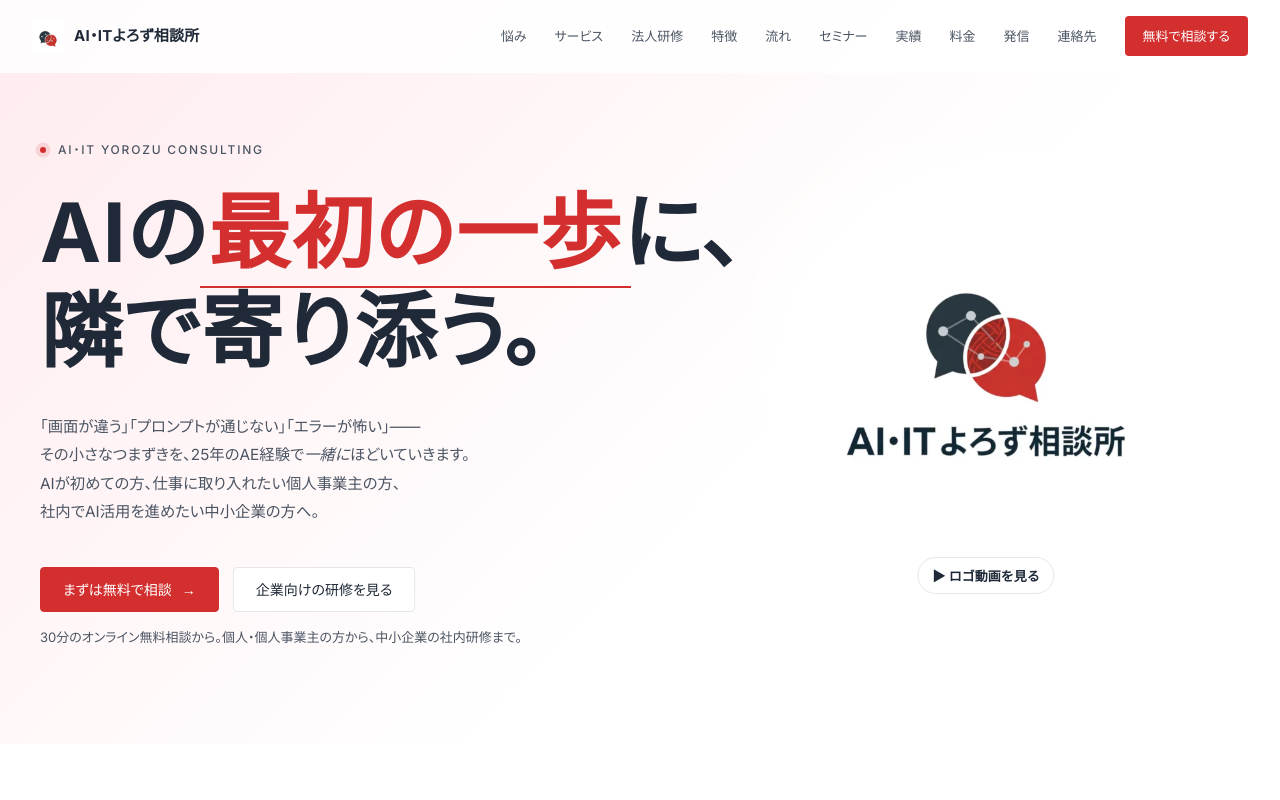
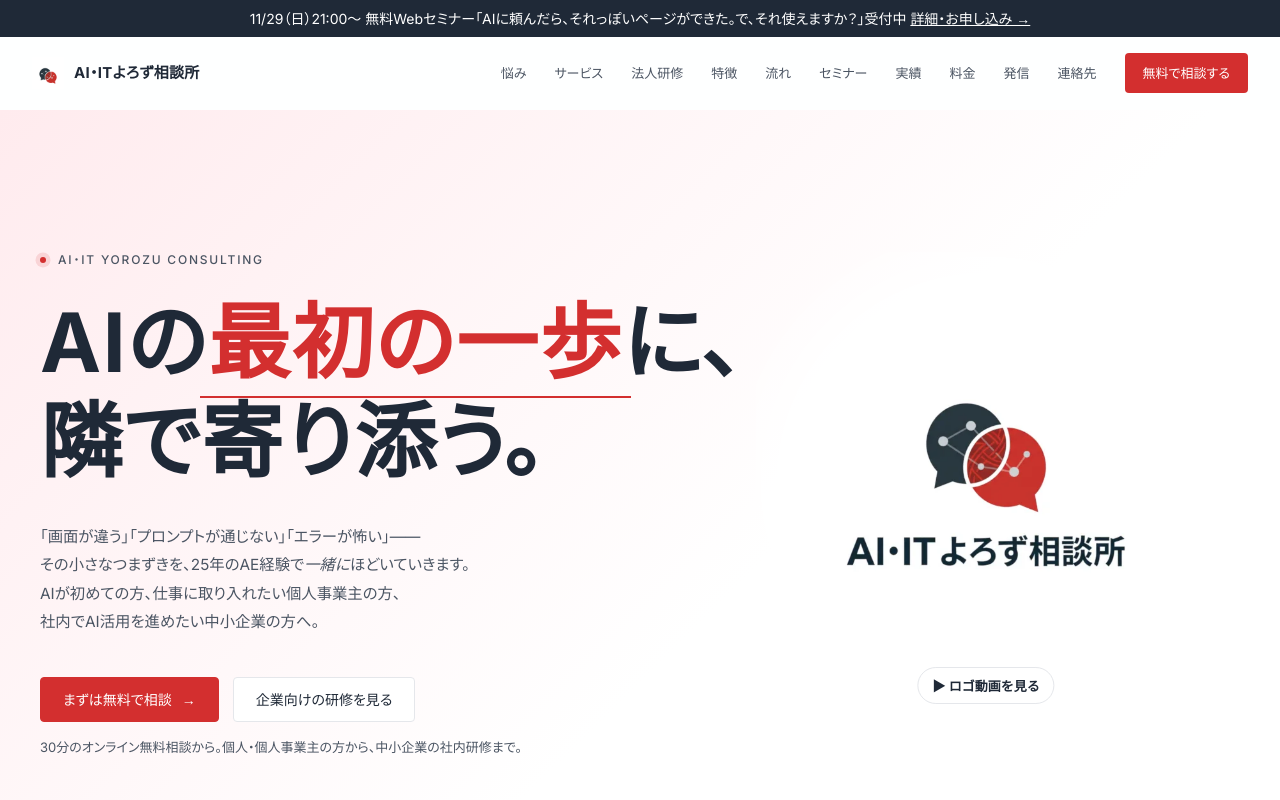
Before and after one commit to yorozusoudansyo/home, a plain HTML site: page index.html in a window 1280 px wide. Shown: the top 800 px of the page. Drawn offline with Linux system fonts and the light colour scheme.

Commit message:
Add November 2026 webinar notice bar and seminar card

```diff
--- a/index.html
+++ b/index.html
@@ -1215,9 +1215,16 @@
   .business .btn-ghost { background: #fff; }
   @media (max-width: 960px) { .business-menu { grid-template-columns: repeat(2, minmax(0, 1fr)); } }
   @media (max-width: 700px) { .business { padding: 56px 20px; } .business-points, .business-menu { grid-template-columns: 1fr; } }
+  .notice-webinar-202611 { background: #1F2937; color: #FFFFFF; text-align: center; font-size: 14px; line-height: 1.5; padding: 8px 16px; }
+  .notice-webinar-202611 a { color: #FFFFFF; text-decoration: underline; display: inline-block; }
+  body:has(.notice-webinar-202611) nav.top { position: sticky; }
 </style>
 </head>
 <body>
+
+<!-- webinar-202611 notice: START（11/30以降に削除） -->
+<div class="notice-webinar-202611">11/29（日）21:00〜 無料Webセミナー「AIに頼んだら、それっぽいページができた。で、それ使えますか？」受付中 <a href="https://yorozusoudansyo.pages.dev/webinar_lp_202611.html">詳細・お申し込み →</a></div>
+<!-- webinar-202611 notice: END -->
 
 <!-- NAV -->
 <nav class="top" id="nav">
@@ -1541,6 +1548,14 @@
   </p>
 
   <div class="seminars-grid reveal-stagger">
+
+    <div class="seminar-card">
+      <span class="seminar-badge">受付中（2026年11月29日（日）21:00〜21:45、Google Meet）</span>
+      <h4>AIに頼んだら、それっぽいページができた。で、それ使えますか？</h4>
+      <p class="seminar-sub">自分のビジネス・副業のページを、申込みを受け付けられるところまで作る45分／無料Webセミナー</p>
+      <p class="seminar-detail"></p>
+      <a href="https://yorozusoudansyo.pages.dev/webinar_lp_202611.html" class="btn btn-ghost">詳細・お申し込み</a>
+    </div>
 
     <div class="seminar-card">
       <span class="seminar-badge done">開催終了</span>
```
